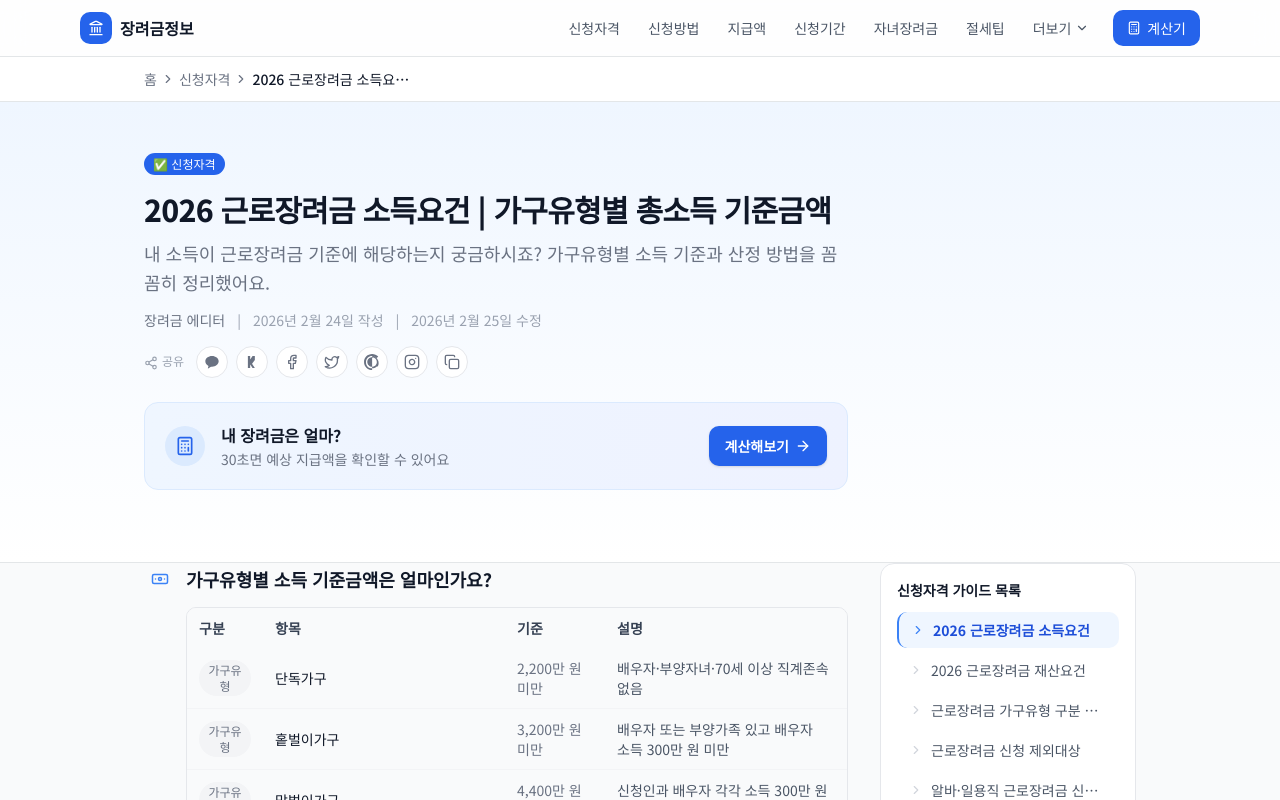
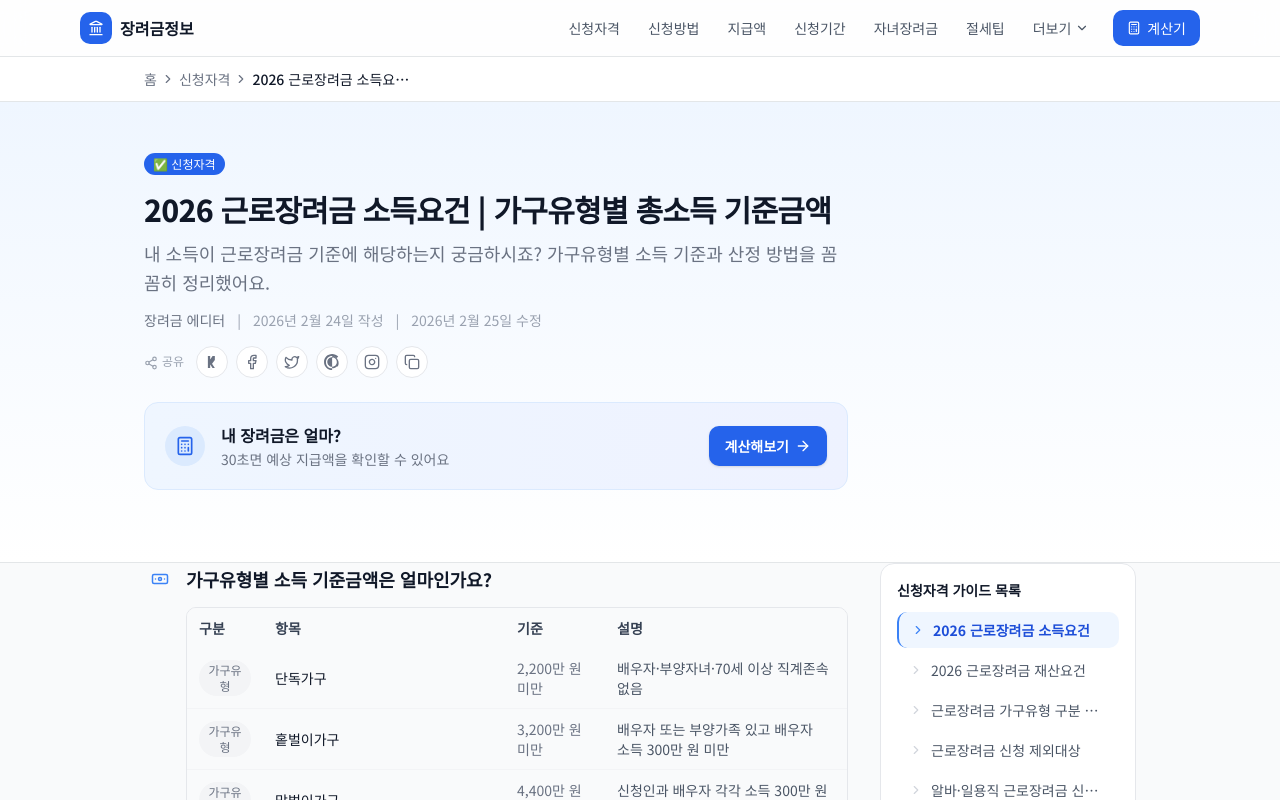
Before and after one commit to hyunjun82/eitc-jjyu, a Next.js app: page /eligibility/income in a window 1280 px wide. Shown: the top 800 px of the page. Built offline with nearby package versions, Linux system fonts and the light colour scheme.

Commit message:
Update ShareButtons.tsx

```diff
--- a/components/ShareButtons.tsx
+++ b/components/ShareButtons.tsx
@@ -5,14 +5,6 @@ import { Facebook, Twitter, Instagram, Copy, Check, Share2 } from "lucide-react"
 
 interface ShareButtonsProps {
   title: string;
-}
-
-function KakaoIcon({ className }: { className?: string }) {
-  return (
-    <svg viewBox="0 0 24 24" className={className} fill="currentColor">
-      <path d="M12 3C6.48 3 2 6.58 2 11.04c0 2.88 1.9 5.41 4.75 6.84l-.97 3.56c-.07.26.2.47.44.33l4.26-2.82c.49.06.99.09 1.52.09 5.52 0 10-3.58 10-8S17.52 3 12 3" />
-    </svg>
-  );
 }
 
 function NaverIcon({ className }: { className?: string }) {
@@ -32,13 +24,6 @@ function ThreadsIcon({ className }: { className?: string }) {
 }
 
 const SHARE_PLATFORMS = [
-  {
-    name: "카카오톡",
-    icon: KakaoIcon,
-    color: "hover:bg-[#FEE500] hover:text-[#3C1E1E]",
-    getUrl: (url: string) =>
-      `https://story.kakao.com/share?url=${encodeURIComponent(url)}`,
-  },
   {
     name: "네이버",
     icon: NaverIcon,
```
